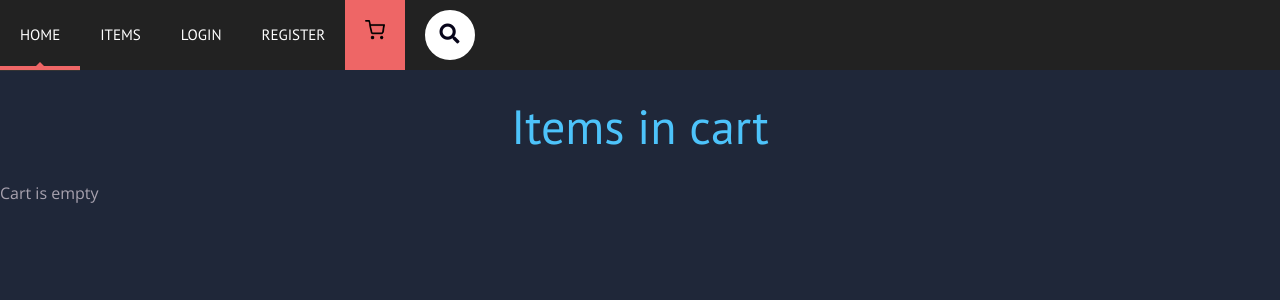
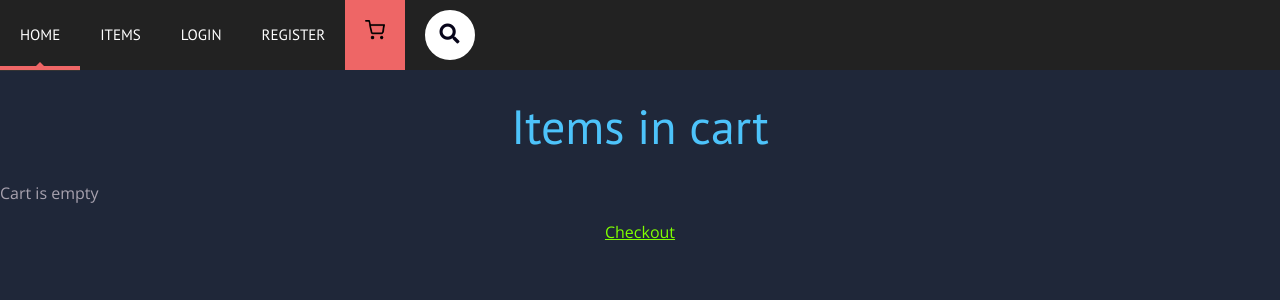
Before and after one commit to SqpuHkS/eCommerce_project, a Django app: page /cart/ in a window 1280 px wide. Shown: the top 300 px of the page. Run offline with Django 3.2, Linux system fonts and the light colour scheme; data comes from the database, SQL or seed files in the repository; data that the repository does not hold is empty; some libraries are stand-ins or nearby versions.

Commit message:
added checkout homepage

```diff
--- a/carts/templates/carts/home.html
+++ b/carts/templates/carts/home.html
@@ -45,4 +45,8 @@
         <p>Cart is empty</p>
     {% endif %}
 
+    <div class="container-text-center">
+        <a href="{% url 'cart:checkout' %}" class="checkout-link">Checkout</a>
+    </div>
+
 {% endblock %}
--- a/carts/urls.py
+++ b/carts/urls.py
@@ -5,6 +5,7 @@ from .views import *
 urlpatterns = [
     url('^$', cart_home, name='home'),
     url('^update/$', cart_update, name='update'),
+    url('^checkout/$', checkout_home, name='checkout'),
 ]
 
 app_name = 'cart'
--- a/carts/views.py
+++ b/carts/views.py
@@ -1,6 +1,8 @@
 from django.shortcuts import render, redirect
+
 from .models import Cart
 from items.models import Item
+from orders.models import Order
 
 
 
@@ -23,3 +25,13 @@ def cart_update(request):
             cart_obj.items.add(item_obj)
         request.session['cart_total'] = cart_obj.items.count()
     return redirect('cart:home')
+
+def checkout_home(request):
+    cart_obj, cart_created = Cart.objects.new_or_get(request)
+    order_obj = None
+    print(cart_obj.items.count())
+    if cart_created or cart_obj.items.count() == 0:
+        return redirect('cart:home')
+    else:
+        order_obj, new_order_obj = Order.objects.get_or_create(cart=cart_obj)
+    return render(request, 'carts/checkout.html', {'object': order_obj})
--- a/static/css/carts/home.css
+++ b/static/css/carts/home.css
@@ -106,6 +106,14 @@ h2 a {
     width: 120px;
 }
 
+.checkout-link{
+    color: chartreuse;
+}
+
+.container-text-center{
+    text-align: center;
+}
+
 @media (max-width: 800px) {
 .container td:nth-child(4),
 .container th:nth-child(4) { display: none; }
```
Also changed, not shown: carts/templates/carts/checkout.html (added, +12 -0 lines).
